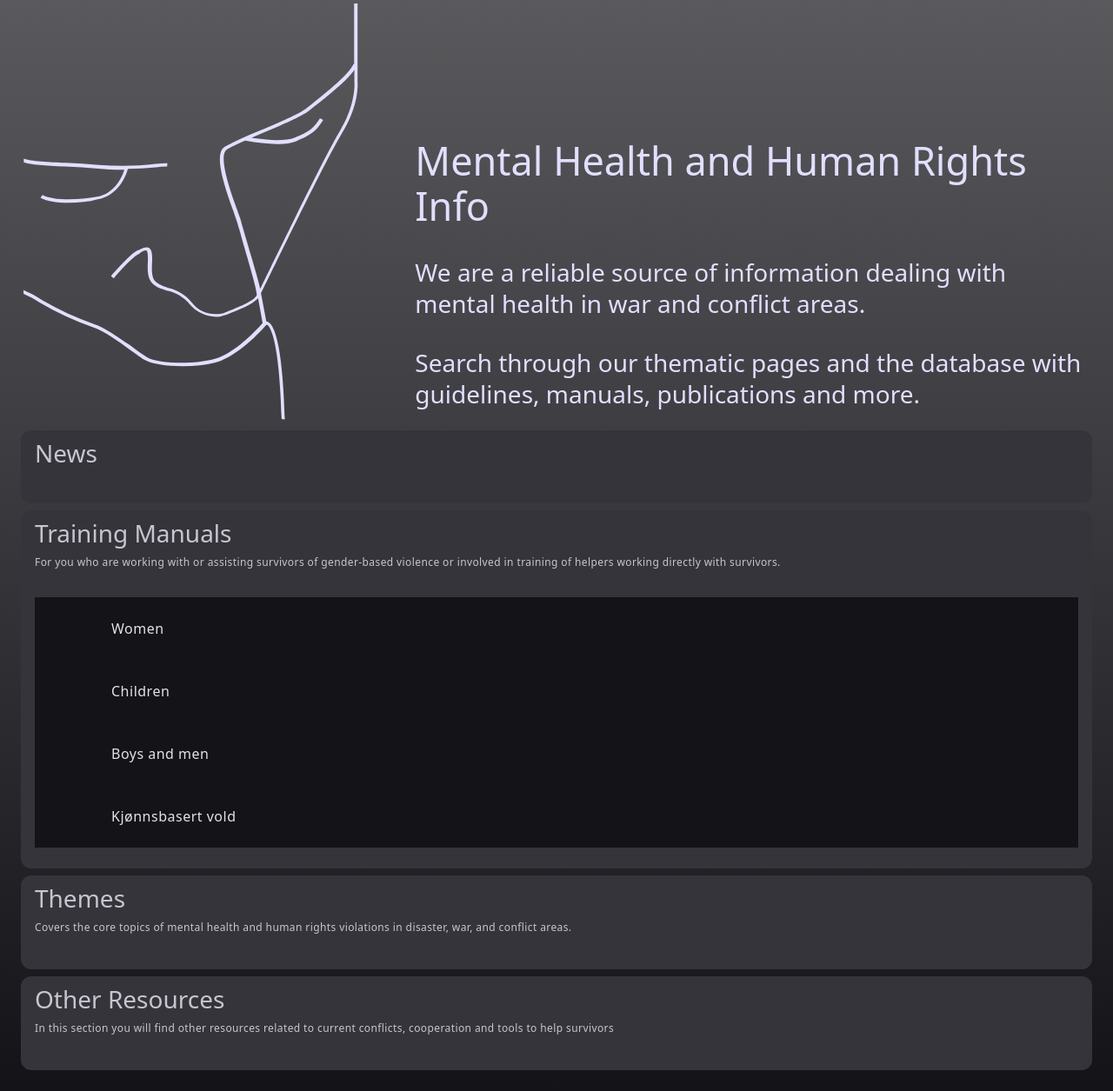
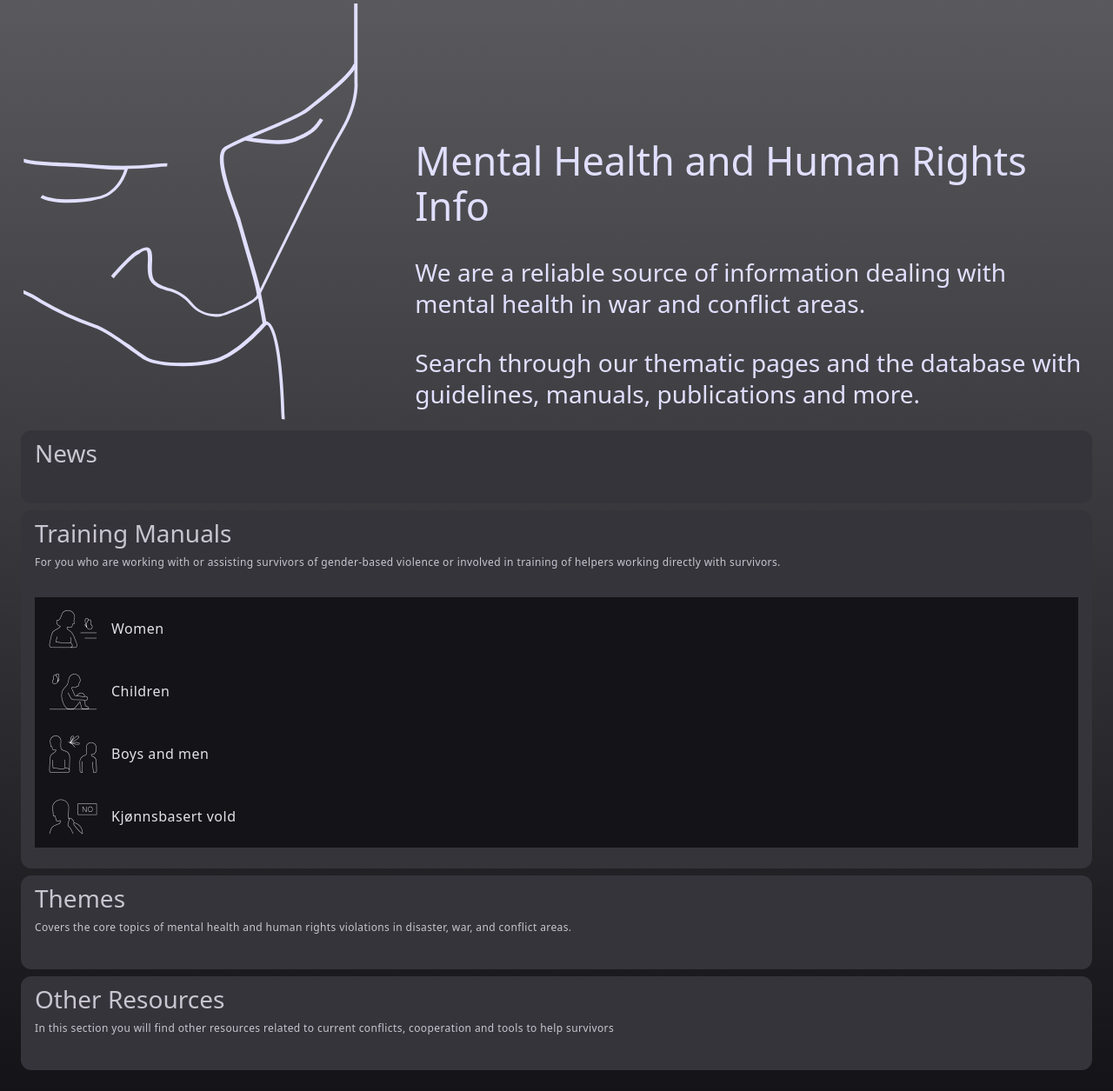
Before and after one commit to henkpb/hhri, a Jekyll site: the page built from index.md, in a window 1280 px wide. Shown: the whole page at 87% size. Built offline with Jekyll 4.4.1, drawn with Linux system fonts in a browser that asks for light colours; some web fonts are replaced.

Commit message:
Update home.html

```diff
--- a/_layouts/home.html
+++ b/_layouts/home.html
@@ -69,7 +69,7 @@
             <ul class="micl-list">
               <li class="micl-list-item-one" tabindex="0">
                 <a href="" tabindex="-1">
-                  <span class="micl-list-item__image icon-gbv_women">&#xE913;</span>
+                  <span class="micl-list-item__image hhri-icon">&#xE913;</span>
                   <span class="micl-list-item__text">
                     <span class="micl-list-item__headline">Women</span>
                   </span>
@@ -77,7 +77,7 @@
               </li>
               <li class="micl-list-item-one" tabindex="0">
                 <a href="" tabindex="-1">
-                  <span class="micl-list-item__image icon-gbv_children">&#xE90D;</span>
+                  <span class="micl-list-item__image hhri-icon">&#xE90D;</span>
                   <span class="micl-list-item__text">
                     <span class="micl-list-item__headline">Children</span>
                   </span>
@@ -85,7 +85,7 @@
               </li>
               <li class="micl-list-item-one" tabindex="0">
                 <a href="" tabindex="-1">
-                  <span class="micl-list-item__image icon-gbv_men">&#xE90F;</span>
+                  <span class="micl-list-item__image hhri-icon">&#xE90F;</span>
                   <span class="micl-list-item__text">
                     <span class="micl-list-item__headline">Boys and men</span>
                   </span>
@@ -93,7 +93,7 @@
               </li>
               <li class="micl-list-item-one" tabindex="0">
                 <a href="" tabindex="-1">
-                  <span class="micl-list-item__image icon-gbv_no">&#xE910;</span>
+                  <span class="micl-list-item__image hhri-icon">&#xE910;</span>
                   <span class="micl-list-item__text">
                     <span class="micl-list-item__headline">Kjønnsbasert vold</span>
                   </span>
```
